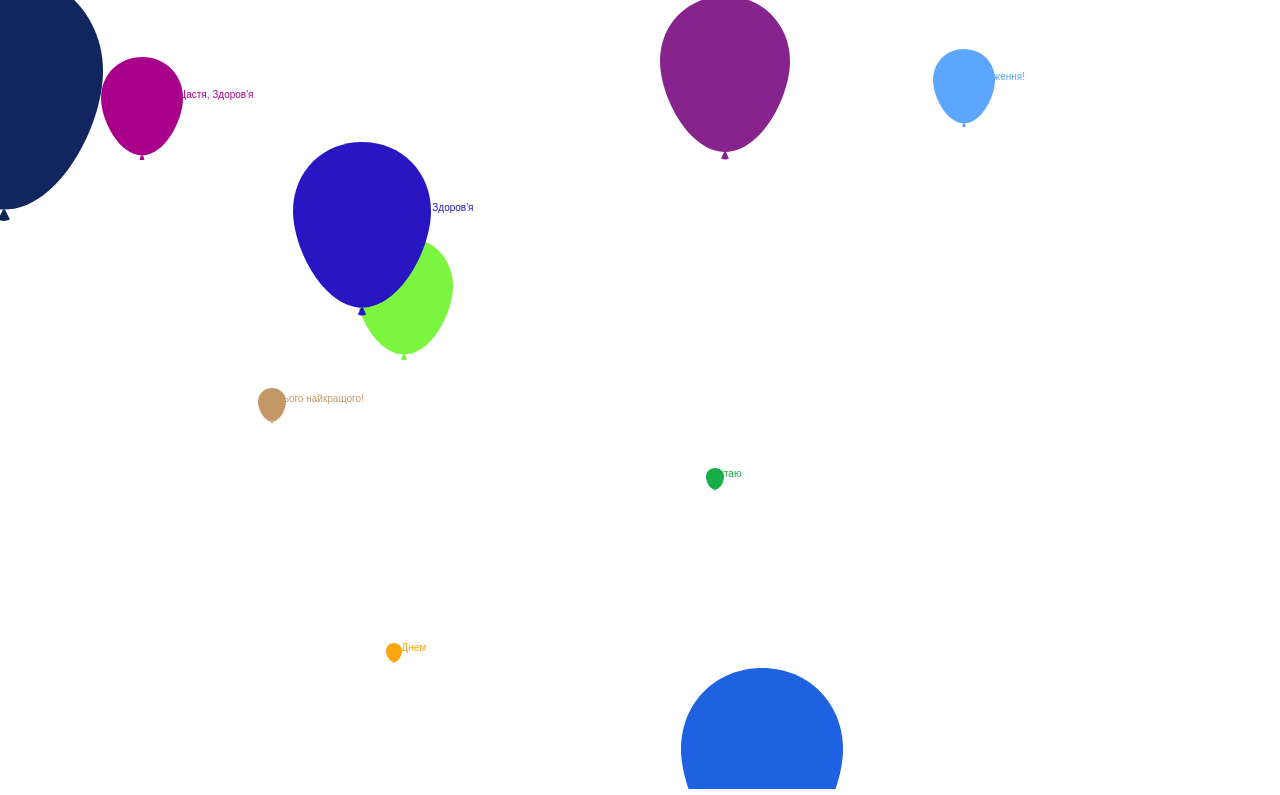
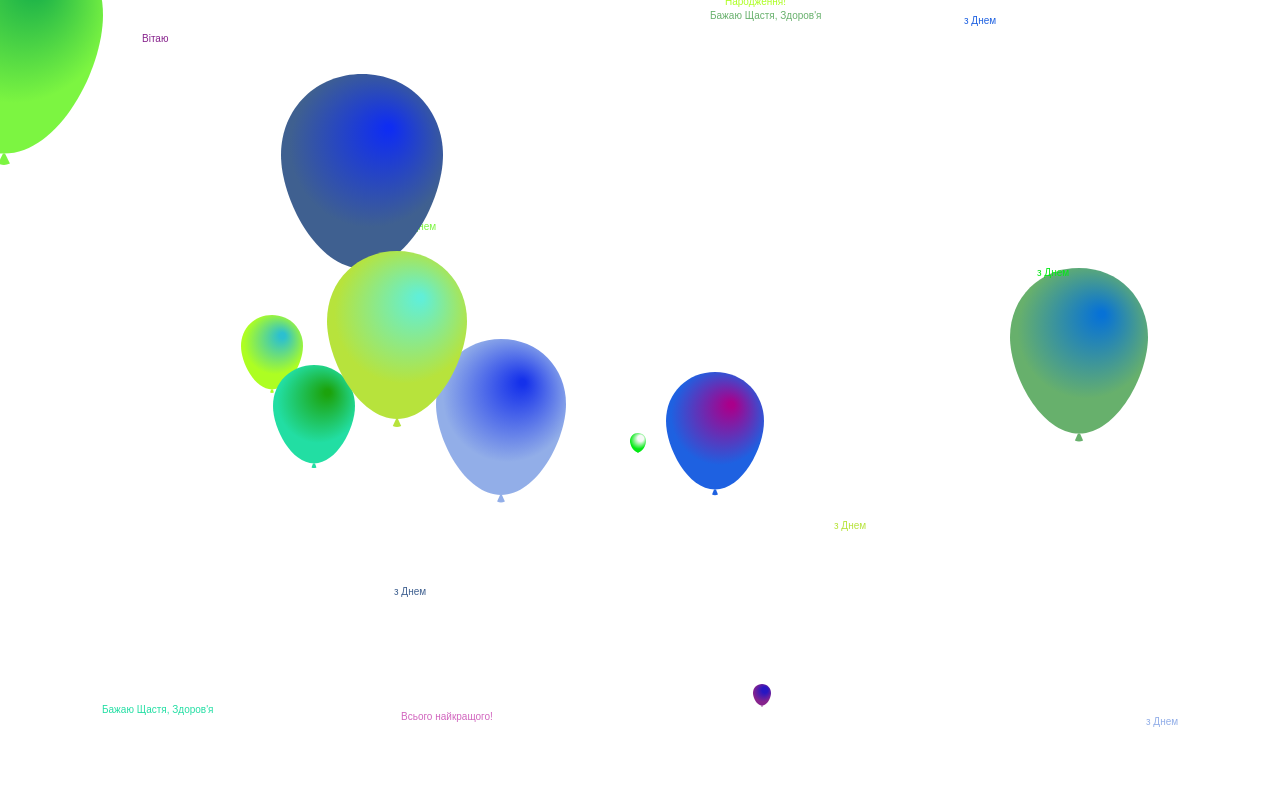
Before and after one commit to LasonD/MyMiscellaneousApi, a plain HTML site: page MyMiscellaneousApi/wwwroot/HappyBirthday/index.html in a window 1280 px wide. Shown: the part 67-862 px from the top of the page. After the commit the page ends 806 px from the top, so only its background shows below. Drawn offline with nearby package versions, Linux system fonts and the light colour scheme.

Commit message:
Some adjustments

```diff
--- a/MyMiscellaneousApi/wwwroot/HappyBirthday/baloons.js
+++ b/MyMiscellaneousApi/wwwroot/HappyBirthday/baloons.js
@@ -1,3 +1,5 @@
+import { getRandomColor } from "../Utils/scripts.js";
+
 const KAPPA = (4 * (Math.sqrt(2) - 1)) / 3;
 const WIDTH_FACTOR = 0.0333;
 const HEIGHT_FACTOR = 0.4;
@@ -14,8 +16,8 @@ export class Baloon {
     this.centerY = centerY;
     this.radius = radius;
     this.baseColor = color;
-    this.darkColor = color;
-    this.lightColor = color;
+    this.darkColor = getRandomColor();
+    this.lightColor = getRandomColor();
   }
 
   draw() {
--- a/MyMiscellaneousApi/wwwroot/HappyBirthday/index.html
+++ b/MyMiscellaneousApi/wwwroot/HappyBirthday/index.html
@@ -15,8 +15,6 @@
 </head>
 
 <body>
-  <h1>Привіт!</h1>
-
   <canvas id="happyCanvas"></canvas>
   <script type="module" src="scripts.js"></script>
 </body>
--- a/MyMiscellaneousApi/wwwroot/HappyBirthday/scripts.js
+++ b/MyMiscellaneousApi/wwwroot/HappyBirthday/scripts.js
@@ -23,18 +23,17 @@ const words = [
 let interval = 500;
 
 const drawGreeting = function () {
-  const { x, y } = getRandomCoordinate(canvas);
-
+  const baloonCoords = getRandomCoordinate(canvas);
   const baloonColor = getRandomColor();
   const baloonRadius = getRandomInt(5, 100);
-  const baloon = new Baloon(context, x, y, baloonRadius, baloonColor);
-
+  const baloon = new Baloon(context, baloonCoords.x, baloonCoords.y, baloonRadius, baloonColor);
   baloon.draw();
 
+  const greetCoords = getRandomCoordinate(canvas);
   const greeting = getRandomArrayElement(words);
-  context.fillText(greeting, x, y);
+  context.fillText(greeting, greetCoords.x, greetCoords.y);
 
-  interval--;
+  interval -= 10;
 
   setTimeout(drawGreeting, interval);
 };
```
